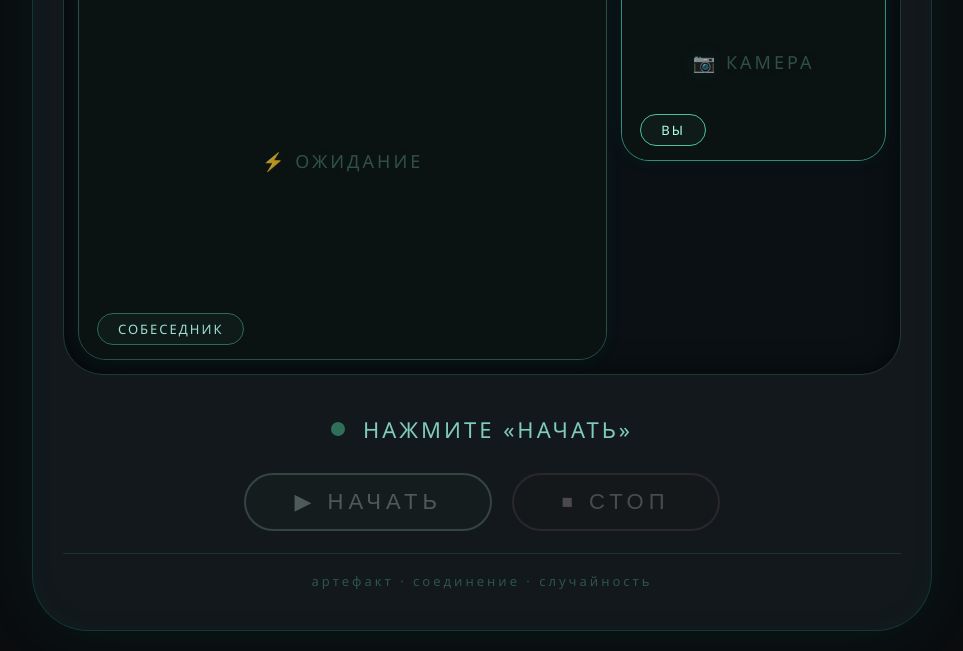
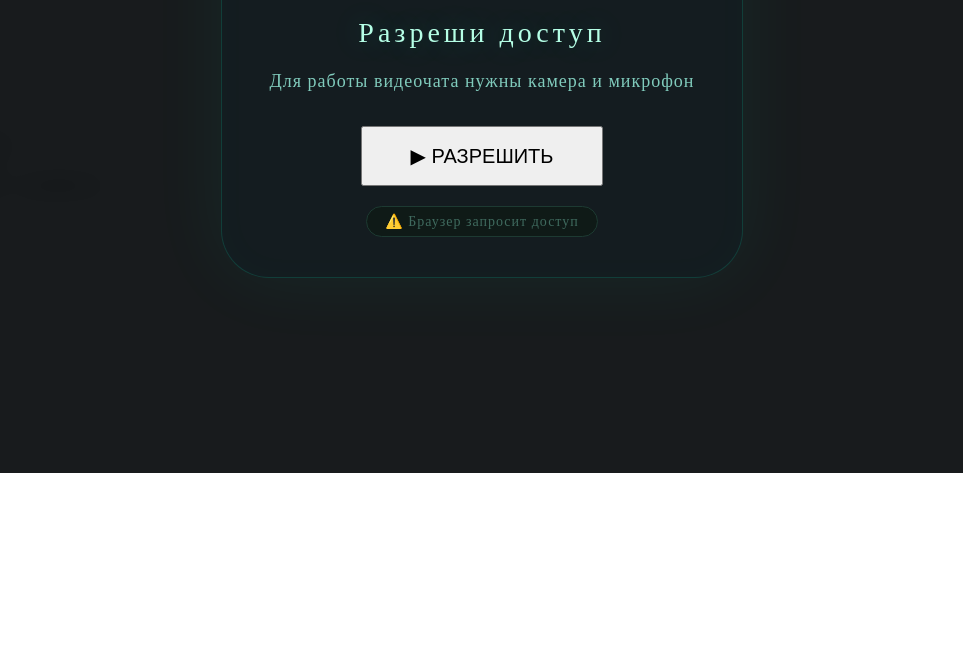
Before and after one commit to stalin14882280-collab/ARTEFAKT-RULET, a plain HTML site: page index.html in a window 1280 px wide. Shown: the part 327-978 px from the top of the page, without its empty margins (158-1121 px from the left). After the commit the page ends 800 px from the top, so only its background shows below. Drawn offline with Linux system fonts and the light colour scheme.

Commit message:
Update style.css

```diff
--- a/style.css
+++ b/style.css
@@ -1,243 +1,112 @@
-* {
-    margin: 0;
-    padding: 0;
-    box-sizing: border-box;
-}
+/* ВСЕ ПРЕДЫДУЩИЕ СТИЛИ СОХРАНЯЕМ, ДОБАВЛЯЕМ ЭТО В КОНЦЕ */
 
-body {
-    background: #0a0c0e;
-    font-family: 'Segoe UI', system-ui, -apple-system, sans-serif;
+/* ---------- ОВЕРЛЕЙ РАЗРЕШЕНИЙ ---------- */
+.permission-overlay {
+    position: fixed;
+    top: 0;
+    left: 0;
+    width: 100%;
+    height: 100%;
+    background: rgba(5, 8, 10, 0.92);
+    backdrop-filter: blur(12px);
     display: flex;
     justify-content: center;
     align-items: center;
-    min-height: 100vh;
-    color: #d0f0e8;
-    padding: 20px;
+    z-index: 1000;
+    animation: fadeIn 0.4s ease;
 }
 
-.container {
-    background: #12181c;
-    border-radius: 56px;
-    padding: 30px 30px 40px;
-    max-width: 900px;
-    width: 100%;
-    border: 1px solid rgba(0, 255, 200, 0.15);
-    box-shadow: 0 0 70px rgba(0, 255, 200, 0.06), inset 0 0 40px rgba(0, 255, 200, 0.02);
-    text-align: center;
-    backdrop-filter: blur(2px);
+.permission-overlay.hidden {
+    display: none;
 }
 
-h1 {
-    font-size: 32px;
-    letter-spacing: 8px;
-    font-weight: 300;
-    text-transform: uppercase;
-    color: #b5ffe6;
-    text-shadow: 0 0 30px #00d5b0, 0 0 80px #00887755;
-    margin-bottom: 24px;
+@keyframes fadeIn {
+    from { opacity: 0; backdrop-filter: blur(0px); }
+    to { opacity: 1; backdrop-filter: blur(12px); }
 }
 
-.video-grid {
-    display: grid;
-    grid-template-columns: 2fr 1fr;
-    gap: 14px;
-    background: #0a1014;
-    border-radius: 40px;
-    padding: 14px;
-    border: 1px solid #1d3a32;
-    box-shadow: inset 0 0 30px #00000088;
-    margin-bottom: 22px;
+.permission-card {
+    background: #141c20;
+    padding: 50px 40px 40px;
+    border-radius: 48px;
+    max-width: 440px;
+    width: 90%;
+    text-align: center;
+    border: 1px solid rgba(0, 255, 200, 0.15);
+    box-shadow: 0 0 80px rgba(0, 255, 200, 0.06), inset 0 0 40px rgba(0, 255, 200, 0.02);
+    transform: scale(1);
+    animation: popIn 0.5s cubic-bezier(0.175, 0.885, 0.32, 1.275);
 }
 
-.video-box {
-    position: relative;
-    background: #141e1e;
-    border-radius: 28px;
-    overflow: hidden;
-    aspect-ratio: 4 / 3;
-    display: flex;
-    align-items: center;
-    justify-content: center;
-    border: 1px solid #2a4f44;
-    box-shadow: 0 0 20px rgba(0, 200, 170, 0.05);
+@keyframes popIn {
+    from { transform: scale(0.8); opacity: 0; }
+    to { transform: scale(1); opacity: 1; }
 }
 
-.video-box video {
-    width: 100%;
-    height: 100%;
-    object-fit: cover;
+.permission-icon {
+    font-size: 64px;
+    margin-bottom: 16px;
     display: block;
-    background: #0b1212;
-    transform: scaleX(-1);
+    animation: float 3s ease-in-out infinite;
 }
 
-.video-box .placeholder {
-    position: absolute;
-    color: #3f6a5e;
-    font-size: 18px;
-    letter-spacing: 3px;
-    text-transform: uppercase;
-    font-weight: 300;
-    opacity: 0.7;
-    text-shadow: 0 0 20px #00aa8833;
-    pointer-events: none;
+@keyframes float {
+    0%, 100% { transform: translateY(0); }
+    50% { transform: translateY(-10px); }
 }
 
-.video-box .badge {
-    position: absolute;
-    bottom: 14px;
-    left: 18px;
-    background: #0f1f1bcc;
-    backdrop-filter: blur(6px);
-    padding: 6px 20px;
-    border-radius: 40px;
-    font-size: 13px;
-    letter-spacing: 2px;
-    border: 1px solid #2d6b5a;
-    color: #a0ded0;
-    text-transform: uppercase;
+.permission-card h2 {
+    color: #b5ffe6;
+    font-size: 28px;
+    font-weight: 300;
+    letter-spacing: 4px;
+    margin-bottom: 12px;
+    text-shadow: 0 0 30px #00d5b055;
 }
 
-.video-box.self {
-    border-color: #2f8f7a;
-}
-.video-box.self .badge {
-    border-color: #4fbfa0;
-    color: #b5ffe6;
+.permission-card p {
+    color: #80cbbc;
+    font-size: 18px;
+    font-weight: 300;
+    letter-spacing: 1px;
+    line-height: 1.6;
+    margin-bottom: 30px;
 }
 
-.status-bar {
-    font-size: 22px;
-    letter-spacing: 3px;
-    padding: 12px 0 8px;
-    color: #80cbbc;
-    min-height: 60px;
-    display: flex;
-    align-items: center;
-    justify-content: center;
-    gap: 18px;
-    flex-wrap: wrap;
+.permission-card .btn {
+    font-size: 20px;
+    padding: 16px 48px;
+    min-width: 200px;
 }
 
-.status-bar .dot {
-    display: inline-block;
-    width: 14px;
-    height: 14px;
-    border-radius: 50%;
-    background: #2f6f5a;
-    transition: 0.3s;
+.permission-hint {
+    margin-top: 20px;
+    font-size: 14px;
+    color: #3f6a5e;
+    letter-spacing: 1px;
 }
 
-.status-bar .dot.active {
-    background: #00ffb3;
-    box-shadow: 0 0 30px #00ffb3aa;
+.permission-hint span {
+    display: inline-block;
+    background: #0f1a17;
+    padding: 6px 18px;
+    border-radius: 30px;
+    border: 1px solid #1d3a32;
 }
 
-.status-bar .dot.searching {
-    background: #ffbb44;
-    box-shadow: 0 0 30px #ffbb4488;
-    animation: pulse 1s infinite;
-}
-
-@keyframes pulse {
-    0% { opacity: 0.4; transform: scale(0.9); }
-    50% { opacity: 1; transform: scale(1.2); }
-    100% { opacity: 0.4; transform: scale(0.9); }
-}
-
-.actions {
-    display: flex;
-    gap: 20px;
-    justify-content: center;
-    flex-wrap: wrap;
-    margin: 16px 0 8px;
-}
-
-.btn {
-    background: transparent;
-    border: 2px solid #2b5f50;
-    color: #b0ffe0;
-    font-size: 22px;
-    padding: 14px 48px;
-    border-radius: 60px;
-    letter-spacing: 5px;
-    text-transform: uppercase;
-    font-weight: 300;
-    cursor: pointer;
-    transition: 0.25s;
-    background: #0d1b18;
-    min-width: 180px;
-    box-shadow: 0 0 20px #00aa8822;
-}
-
-.btn:hover:not(:disabled) {
-    background: #1b4238;
-    border-color: #5fffd0;
-    box-shadow: 0 0 50px #00ffbb33;
-    transform: scale(1.02);
-}
-
-.btn:active:not(:disabled) {
-    transform: scale(0.96);
-}
-
-.btn:disabled {
-    opacity: 0.3;
-    cursor: not-allowed;
-    filter: grayscale(0.7);
-    transform: none !important;
-    box-shadow: none !important;
-}
-
-.btn-primary {
-    border-color: #3fbf8f;
-    background: #0f2a22;
-}
-
-.btn-danger {
-    border-color: #8f3f4f;
-    background: #2a141a;
-    color: #ffb0b0;
-}
-
-.btn-danger:hover:not(:disabled) {
-    border-color: #ff6f7f;
-    background: #3f1f28;
-    box-shadow: 0 0 50px #ff336644;
-}
-
-.footer {
-    margin-top: 22px;
-    font-size: 13px;
-    letter-spacing: 3px;
-    color: #2d554a;
-    border-top: 1px solid #1a332b;
-    padding-top: 18px;
-}
-
-/* Адаптив */
-@media (max-width: 700px) {
-    .video-grid {
-        grid-template-columns: 1fr;
-    }
-    .video-box.self {
-        order: 2;
-        max-height: 200px;
-    }
-    .video-box.remote {
-        order: 1;
-    }
-    h1 {
-        font-size: 22px;
-        letter-spacing: 4px;
-    }
-    .btn {
-        font-size: 18px;
-        padding: 12px 28px;
-        min-width: 140px;
-    }
-    .container {
-        padding: 20px 16px 30px;
+/* Адаптив для оверлея */
+@media (max-width: 500px) {
+    .permission-card {
+        padding: 30px 20px 30px;
         border-radius: 32px;
     }
+    .permission-card h2 {
+        font-size: 22px;
+    }
+    .permission-card p {
+        font-size: 16px;
+    }
+    .permission-icon {
+        font-size: 48px;
+    }
 }
```
